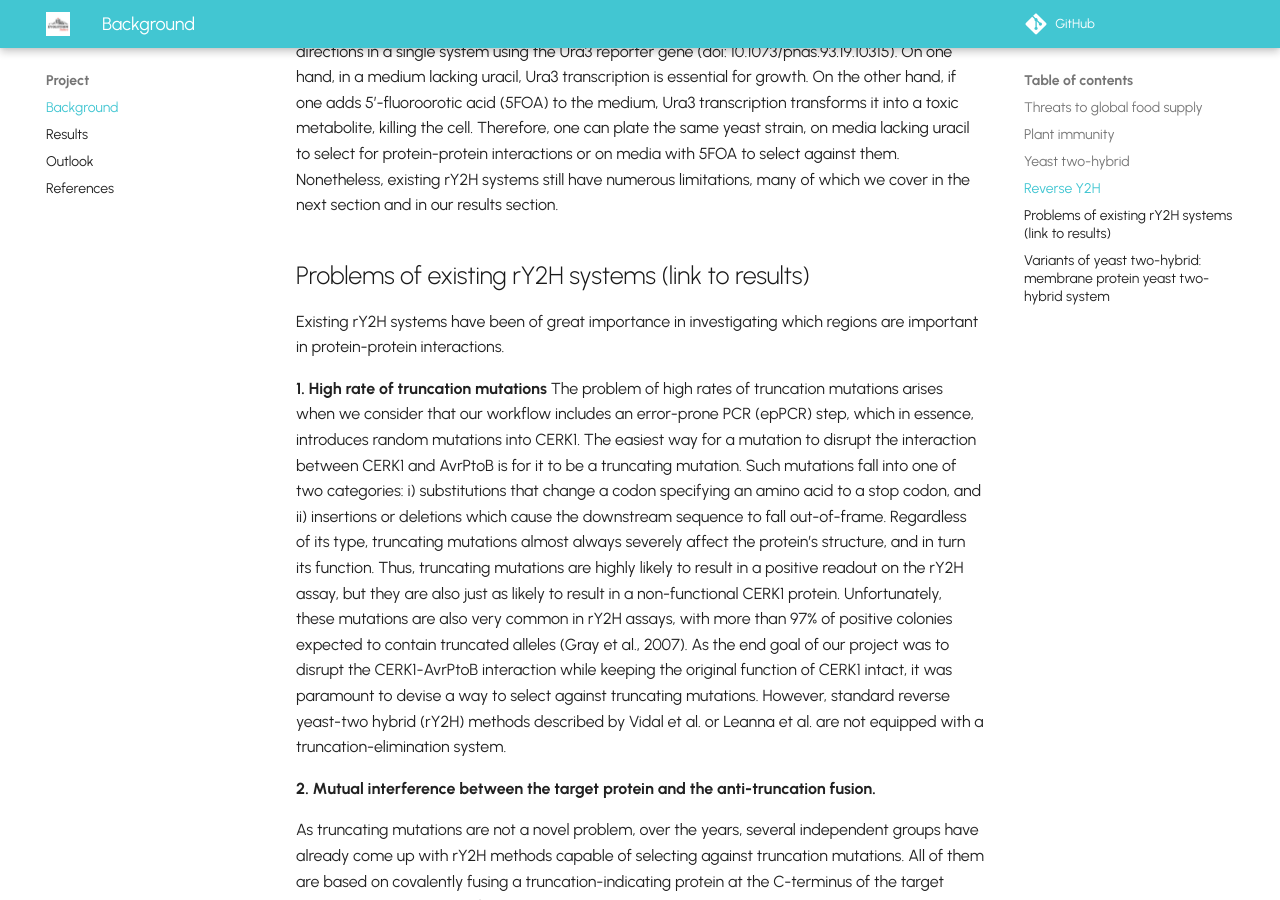
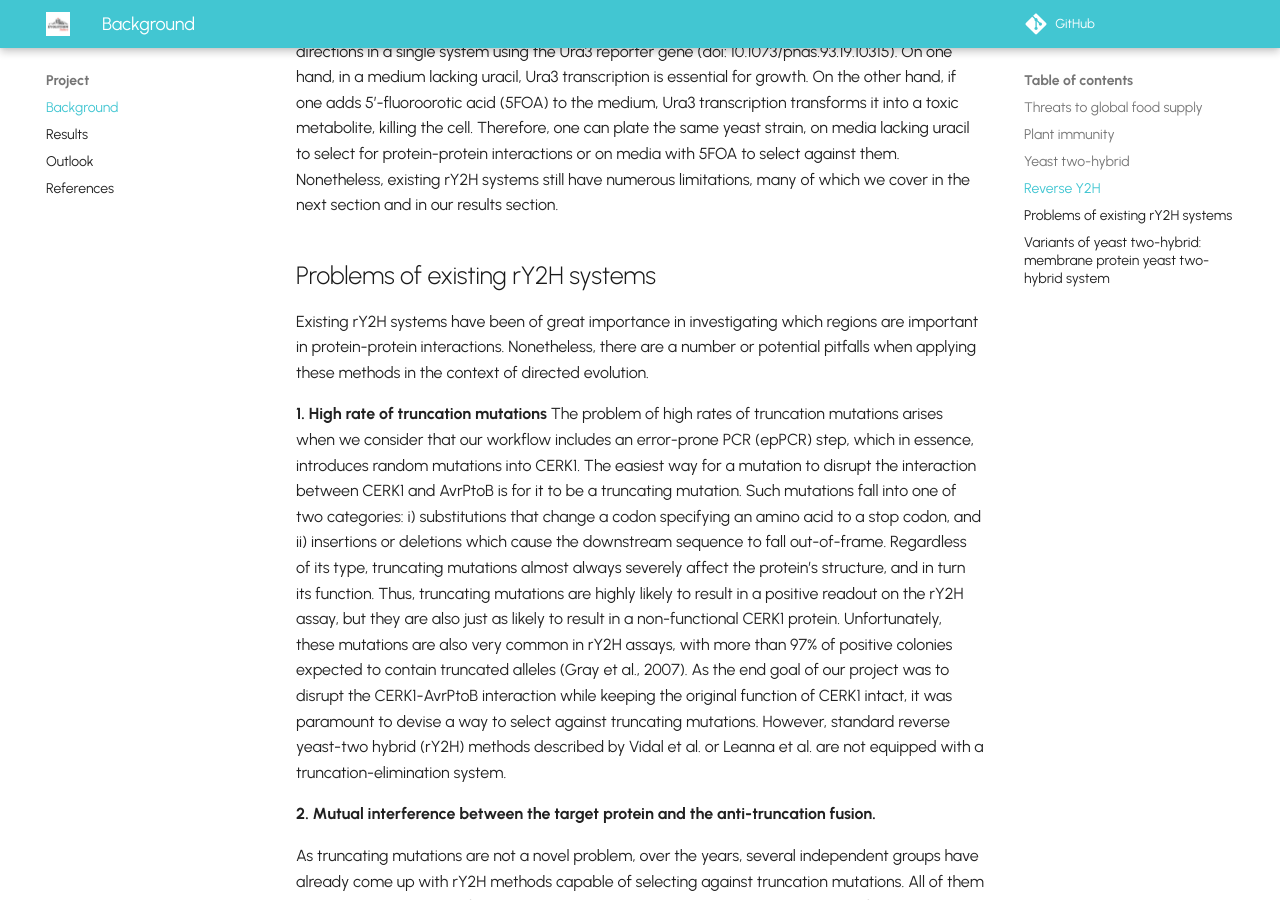
Before and after one commit to idec-teams/2023_Evolution_Suisse, an MkDocs documentation site: the page built from docs/project/background.md, in a window 1280 px wide and 900 px high, scrolled down 5229 px. Built offline with MkDocs 1.6.1 and Material for MkDocs 9.7.7, drawn with Linux system fonts in a browser that asks for light colours; comment, search, counter and statistics services are not loaded.

Commit message:
Update background.md

```diff
--- a/docs/project/background.md
+++ b/docs/project/background.md
@@ -52,8 +52,8 @@ Yeast two-hybrid (Y2H) is the oldest and one of the most popular genetic methods
 ## Reverse Y2H
 In theory, there is nothing preventing the use of a negative readout from the reporter gene as an indication of no interaction between two proteins (Fig. 6 left). It was precisely this thinking that led to the development of the first reverse yeast two-hybrid (rY2H) method, aimed at selecting against protein-protein interactions (doi: 10.1093/nar/24.17.3341). The main change in the system was the use of a counterselectable reporter gene whose transcription and translation led to a toxic protein. As such, yeast that contained interacting proteins would die off, leaving only colonies harbouring non-interacting proteins. A final improvement merged the forward and reverse directions in a single system using the Ura3 reporter gene (doi: 10.1073/pnas.93.19.10315). On one hand, in a medium lacking uracil, Ura3 transcription is essential for growth. On the other hand, if one adds 5’-fluoroorotic acid (5FOA) to the medium, Ura3 transcription transforms it into a toxic metabolite, killing the cell. Therefore, one can plate the same yeast strain, on media lacking uracil to select for protein-protein interactions or on media with 5FOA to select against them. Nonetheless, existing rY2H systems still have numerous limitations, many of which we cover in the next section and in our results section.
 
-## Problems of existing rY2H systems (link to results)
-Existing rY2H systems have been of great importance in investigating which regions are important in protein-protein interactions.
+## Problems of existing rY2H systems
+Existing rY2H systems have been of great importance in investigating which regions are important in protein-protein interactions. Nonetheless, there are a number or potential pitfalls when applying these methods in the context of directed evolution.
 
 **1. High rate of truncation mutations**
 The problem of high rates of truncation mutations arises when we consider that our workflow includes an error-prone PCR (epPCR) step, which in essence, introduces random mutations into CERK1. The easiest way for a mutation to disrupt the interaction between CERK1 and AvrPtoB is for it to be a truncating mutation. Such mutations fall into one of two categories: i) substitutions that change a codon specifying an amino acid to a stop codon, and ii) insertions or deletions which cause the downstream sequence to fall out-of-frame. Regardless of its type, truncating mutations almost always severely affect the protein’s structure, and in turn its function. Thus, truncating mutations are highly likely to result in a positive readout on the rY2H assay, but they are also just as likely to result in a non-functional CERK1 protein. Unfortunately, these mutations are also very common in rY2H assays, with more than 97% of positive colonies expected to contain truncated alleles (Gray et al., 2007). As the end goal of our project was to disrupt the CERK1-AvrPtoB interaction while keeping the original function of CERK1 intact, it was paramount to devise a way to select against truncating mutations. However, standard reverse yeast-two hybrid (rY2H) methods described by Vidal et al. or Leanna et al. are not equipped with a truncation-elimination system.
```
